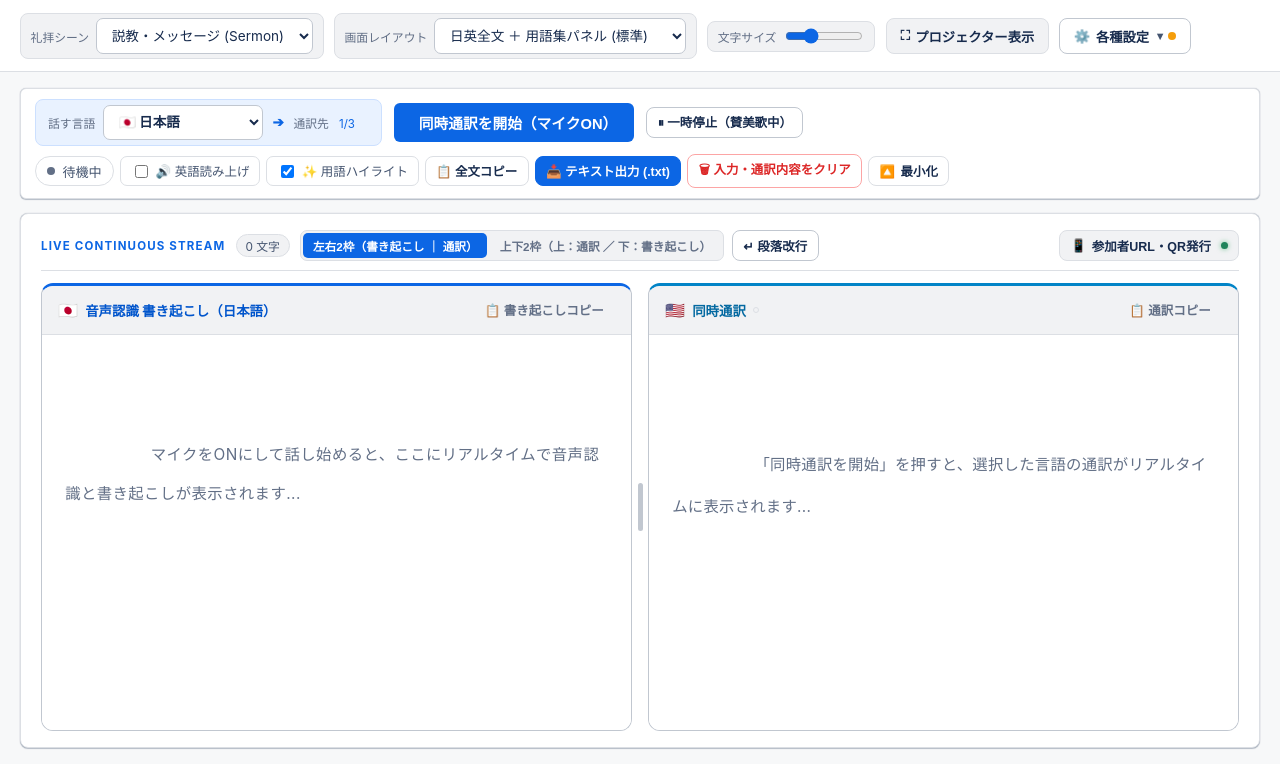
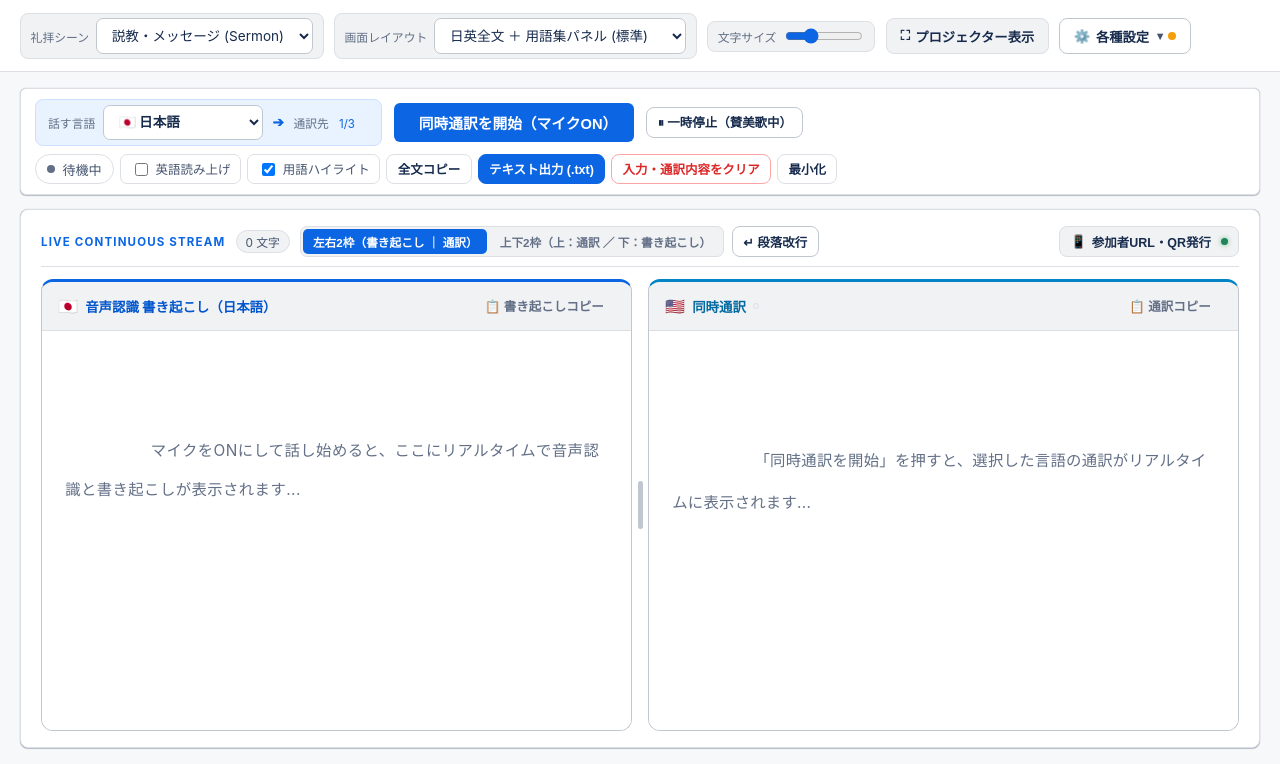
Before and after one commit to kmats1014/lds-interpret, a website: page index.html in a window 1280 px wide. Shown: the part 36-800 px from the top of the page. Drawn offline with Linux system fonts and the light colour scheme.

Commit message:
Equalize target language chip widths and remove icons from secondary action buttons

```diff
--- a/index.html
+++ b/index.html
@@ -140,25 +140,25 @@
 
           <label class="toggle-pill" title="通訳された文章を自動で音声読み上げします">
             <input type="checkbox" id="ttsToggleCheckbox" />
-            <span id="ttsToggleLabelText">🔊 英語読み上げ</span>
+            <span id="ttsToggleLabelText">英語読み上げ</span>
           </label>
 
           <label class="toggle-pill" title="適用された教会用語を字幕内でハイライト表示します">
             <input type="checkbox" id="highlightTermsCheckbox" checked />
-            <span>✨ 用語ハイライト</span>
+            <span>用語ハイライト</span>
           </label>
 
           <button type="button" id="copyAllLogBtn" class="btn btn-compact" title="スタートから終了までの通訳全文をクリップボードにコピーします">
-            📋 全文コピー
+            全文コピー
           </button>
           <button type="button" id="exportLogBtn" class="btn btn-compact btn-primary" title="スタートから終了までの通訳結果をテキストファイル(.txt)として出力します">
-            📥 テキスト出力 (.txt)
+            テキスト出力 (.txt)
           </button>
           <button type="button" id="clearLogBtn" class="btn btn-compact btn-danger-outline" title="これまでの音声認識・入力・通訳内容をすべてクリアします">
-            🗑 入力・通訳内容をクリア
+            入力・通訳内容をクリア
           </button>
           <button type="button" id="toggleCompactModeBtn" class="btn btn-compact btn-toggle-compact" title="操作メニューを最小化し、通訳画面を縦いっぱいに広げます">
-            <span id="compactBtnIcon">🔼</span> <span id="compactBtnText">最小化</span>
+            <span id="compactBtnText">最小化</span>
           </button>
         </div>
       </div>
--- a/styles.css
+++ b/styles.css
@@ -276,15 +276,19 @@ body {
 }
 
 .target-lang-chips {
-  display: inline-flex;
+  display: inline-grid;
+  grid-auto-flow: column;
+  grid-auto-columns: 1fr;
   align-items: center;
   gap: 0.32rem;
-  flex-wrap: wrap;
 }
 
 .target-chip {
   display: inline-flex;
   align-items: center;
+  justify-content: center;
+  width: 100%;
+  white-space: nowrap;
   gap: 0.25rem;
   padding: 0.22rem 0.55rem;
   font-size: 0.78rem;
```
